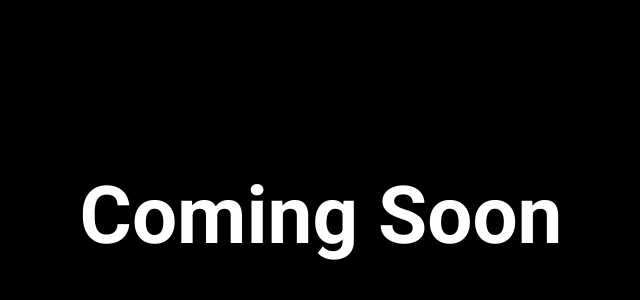
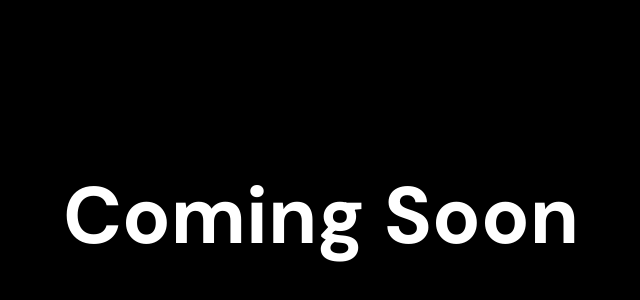
Before and after one commit to Muuraky/Horizonbc, a plain HTML site: page index.html in a window 1280 px wide. Shown: the part 184-484 px from the top of the page, without its empty margins (319-959 px from the left). Drawn offline with Linux system fonts and the light colour scheme.

Commit message:
Update index.html
Changed font

```diff
--- a/index.html
+++ b/index.html
@@ -4,7 +4,7 @@
     <meta charset="UTF-8">
     <meta name="viewport" content="width=device-width, initial-scale=1.0">
     <title>Coming Soon</title>
-    <link rel="stylesheet" href="https://fonts.googleapis.com/css2?family=Roboto:wght@700&display=swap"> <!-- Link to Google Font -->
+    <link rel="stylesheet" href="https://fonts.googleapis.com/css2?family=DM+Sans:wght@400;700&display=swap"> <!-- Link to DM Sans -->
     <style>
         body {
             display: flex;
@@ -14,7 +14,7 @@
             background-color: black;
             color: white;
             margin: 0;
-            font-family: 'Roboto', Arial, sans-serif; /* Updated font family */
+            font-family: 'DM Sans', Arial, sans-serif; /* Updated to DM Sans */
             text-align: center;
         }
         h1 {
```
